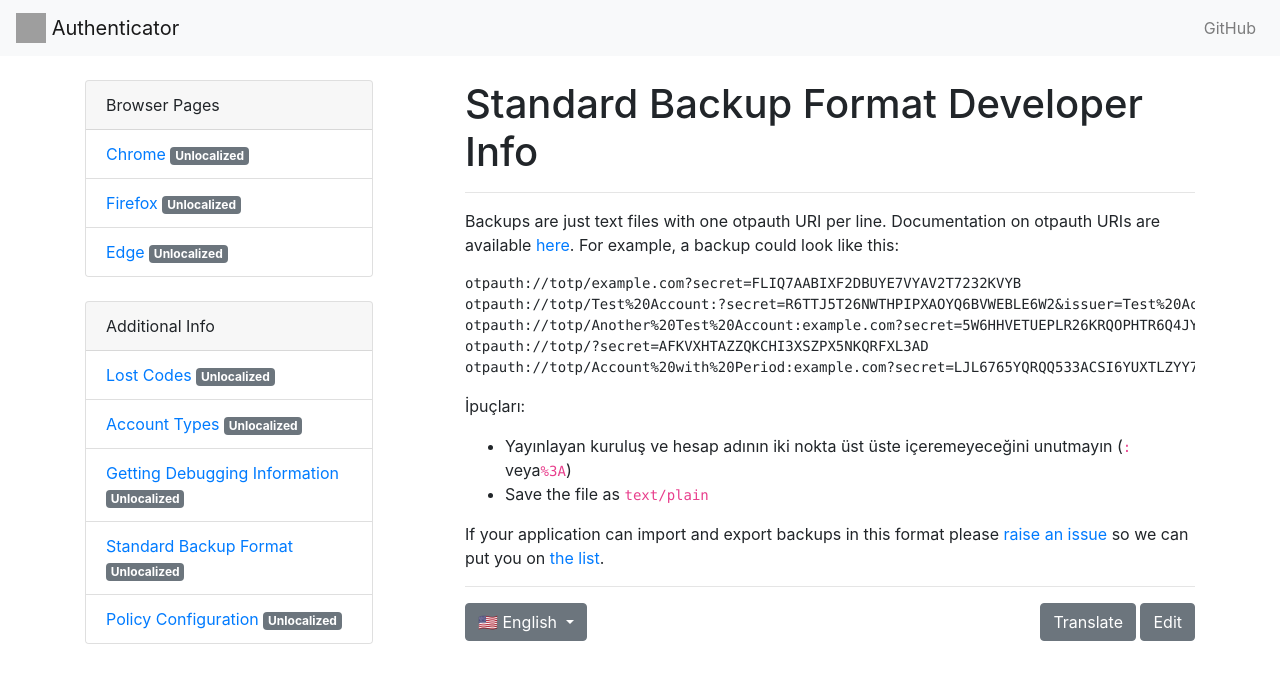
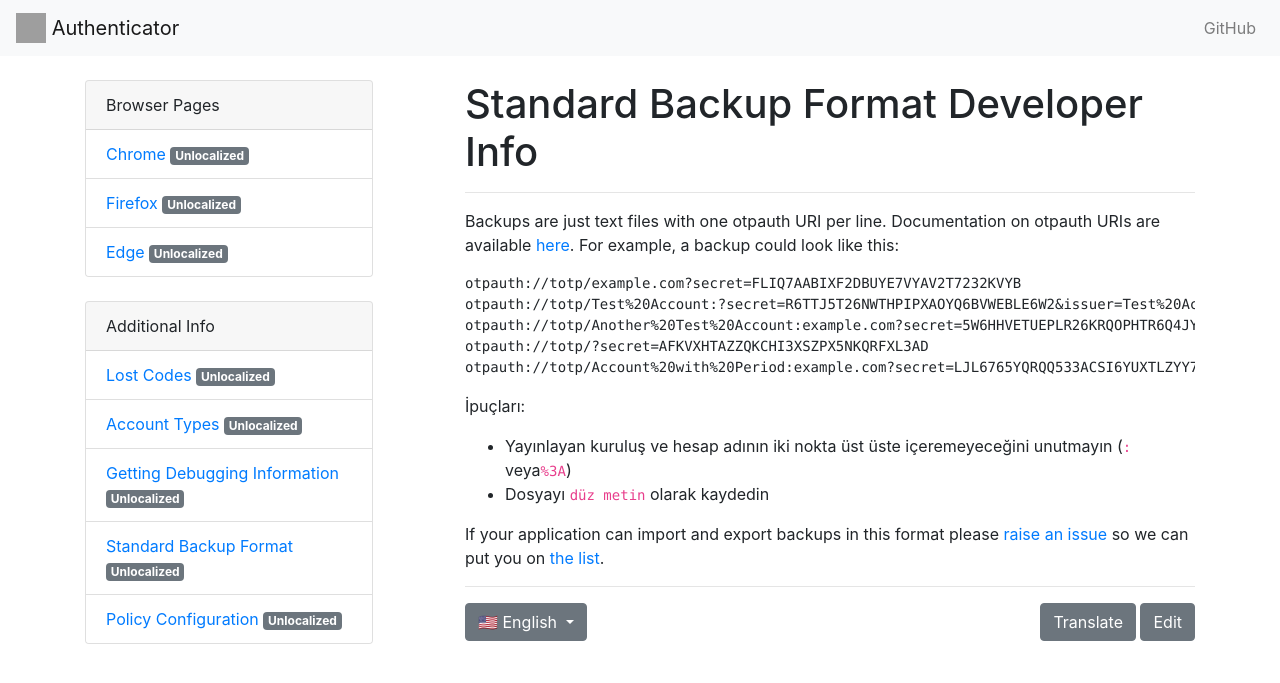
Before and after one commit to Authenticator-Extension/authenticator.cc, a Jekyll site: the page built from docs/tr/otp-backup-developer.md, in a window 1280 px wide. Shown: the top 683 px of the page. Built offline with Jekyll 4.4.1, drawn with Linux system fonts in a browser that asks for light colours; our own code applies the rules of GitHub Pages for plain Markdown files; grey boxes are pictures that could not be loaded.

Commit message:
New translations otp-backup-developer.md (Turkish)

```diff
--- a/docs/tr/otp-backup-developer.md
+++ b/docs/tr/otp-backup-developer.md
@@ -17,6 +17,6 @@ Backups are just text files with one otpauth URI per line. Documentation on otpa
 İpuçları:
 
 - Yayınlayan kuruluş ve hesap adının iki nokta üst üste içeremeyeceğini unutmayın (`:` veya`%3A`)
-- Save the file as `text/plain`
+- Dosyayı `düz metin` olarak kaydedin
 
 If your application can import and export backups in this format please [raise an issue](https://github.com/Authenticator-Extension/authenticator.cc/issues/new) so we can put you on [the list](otp-backup).
```
